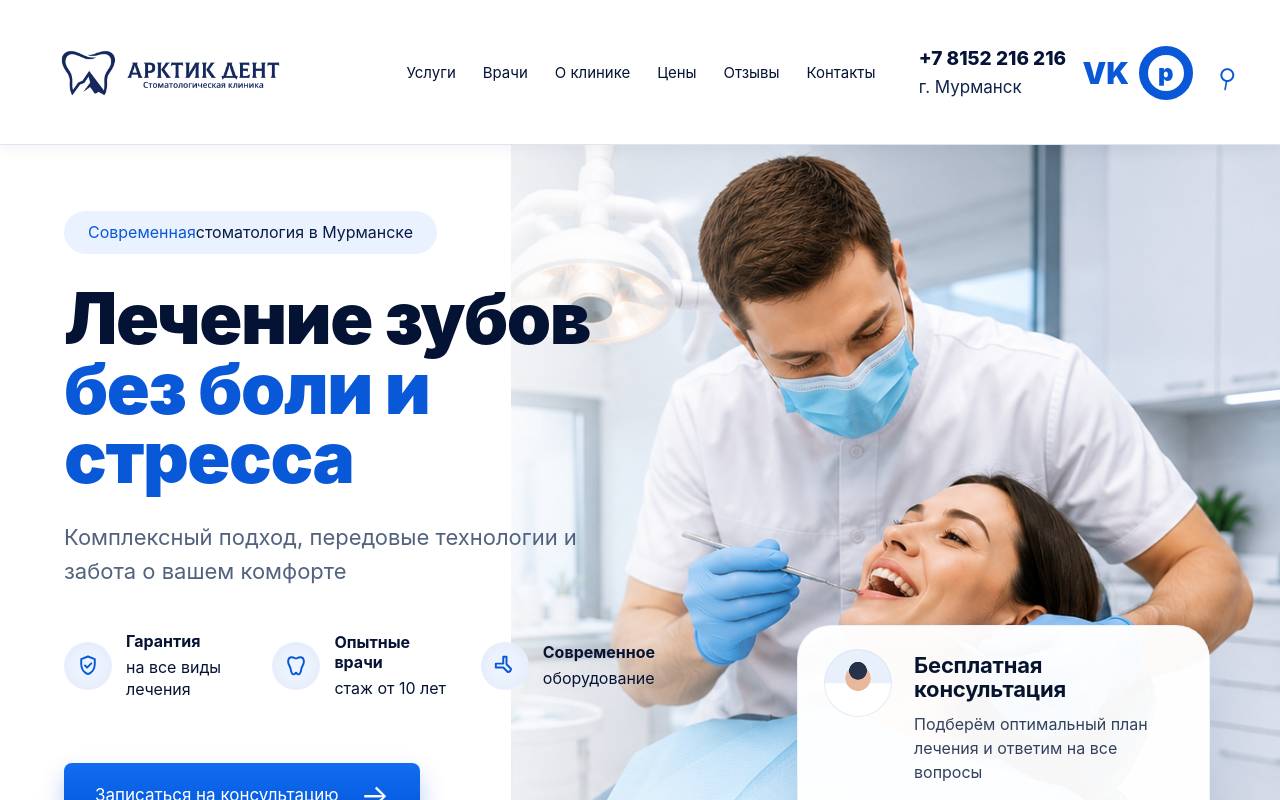
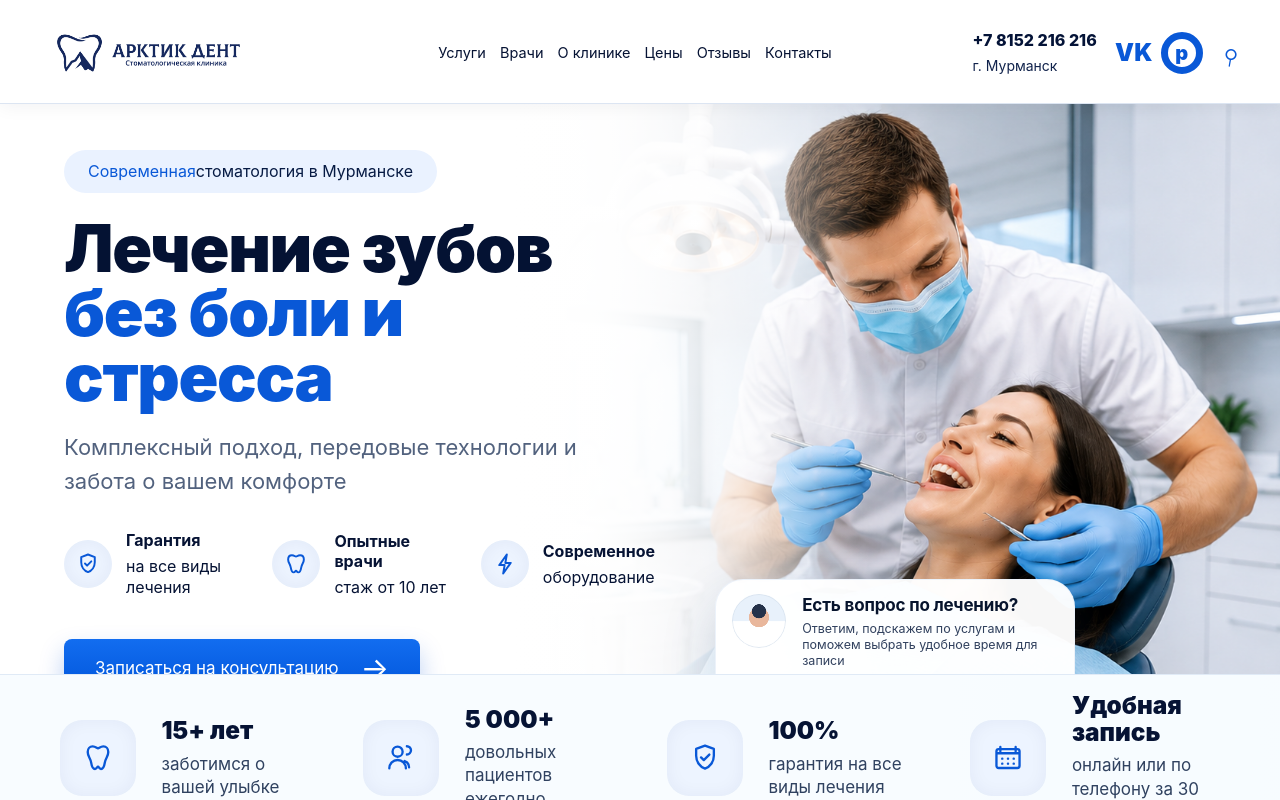
Before and after one commit to SergeyValikov/arcticdent-site, a React (Vite) app: page / in a window 1280 px wide. Shown: the top 800 px of the page. Built offline with nearby package versions, Linux system fonts and the light colour scheme.

Commit message:
Improve ArcticDent responsive hero and header layout

```diff
--- a/src/App.css
+++ b/src/App.css
@@ -1,7 +1,9 @@
 .site-shell {
+  --header-height: clamp(104px, 11.5vh, 122px);
+  --benefits-height: clamp(126px, 14.6vh, 158px);
   width: 100%;
   min-height: 100vh;
-  overflow-x: clip;
+  overflow: visible;
   background:
     linear-gradient(90deg, rgba(255, 255, 255, 0.97) 0%, rgba(255, 255, 255, 0.82) 46%, rgba(241, 247, 255, 0.2) 100%),
     #f4f8fd;
--- a/src/components/Advantages.css
+++ b/src/components/Advantages.css
@@ -2,16 +2,19 @@
   display: grid;
   grid-template-columns: repeat(4, minmax(0, 1fr));
   gap: clamp(22px, 4.2vw, 78px);
-  padding: 40px 60px 38px;
+  align-items: center;
+  height: var(--benefits-height, 148px);
+  min-height: var(--benefits-height, 148px);
+  padding: 18px 60px;
   background: rgba(248, 252, 255, 0.94);
   box-shadow: inset 0 1px 0 rgba(213, 225, 241, 0.65);
 }
 
 .advantage {
   display: grid;
-  grid-template-columns: 98px 1fr;
+  grid-template-columns: clamp(76px, 8.2vh, 90px) 1fr;
   align-items: center;
-  gap: 30px;
+  gap: clamp(18px, 2vw, 26px);
   min-width: 0;
 }
 
@@ -19,17 +22,17 @@
   display: inline-flex;
   align-items: center;
   justify-content: center;
-  width: 98px;
-  height: 98px;
+  width: clamp(76px, 8.2vh, 90px);
+  height: clamp(76px, 8.2vh, 90px);
   color: var(--blue);
   background: #edf4ff;
-  border-radius: 26px;
+  border-radius: 22px;
   box-shadow: inset 0 0 18px rgba(3, 45, 105, 0.05);
 }
 
 .advantage__icon .line-icon {
-  width: 42px;
-  height: 42px;
+  width: clamp(34px, 3.9vh, 40px);
+  height: clamp(34px, 3.9vh, 40px);
   fill: none;
   stroke: currentColor;
   stroke-linecap: round;
@@ -40,7 +43,7 @@
 .advantage h2 {
   margin: 0 0 8px;
   color: #061334;
-  font-size: clamp(24px, 2.1vw, 30px);
+  font-size: clamp(23px, 1.9vw, 28px);
   font-weight: 900;
   line-height: 1.12;
 }
@@ -49,14 +52,15 @@
   max-width: 235px;
   margin: 0;
   color: #304260;
-  font-size: 18px;
-  line-height: 1.45;
+  font-size: 17px;
+  line-height: 1.38;
 }
 
 @media (max-width: 1180px) {
   .advantages {
     grid-template-columns: repeat(2, minmax(0, 1fr));
     gap: 28px;
+    height: auto;
     padding: 34px;
   }
 }
--- a/src/components/Header.css
+++ b/src/components/Header.css
@@ -1,25 +1,32 @@
+.site-header,
 .header {
   position: sticky;
   top: 0;
   z-index: 1000;
+  background: #fff;
+  box-shadow: 0 2px 18px rgba(7, 20, 47, 0.06);
+}
+
+.header {
   display: grid;
-  grid-template-columns: minmax(240px, 330px) minmax(360px, 1fr) max-content max-content;
+  grid-template-columns: 360px minmax(420px, 1fr) 420px;
   align-items: center;
-  gap: clamp(14px, 1.45vw, 22px);
-  min-height: 122px;
-  padding: 22px clamp(22px, 2.6vw, 40px) 20px;
-  background: #fff;
+  column-gap: 24px;
+  height: var(--header-height, 112px);
+  min-height: var(--header-height, 104px);
+  padding: 10px clamp(24px, 2.6vw, 40px);
   border-bottom: 1px solid #dce5f2;
-  box-shadow: 0 2px 18px rgba(7, 20, 47, 0.06);
 }
 
 .header__logo {
   display: inline-flex;
   align-items: center;
+  min-width: 0;
 }
 
-.header__logo img {
-  width: clamp(240px, 21.5vw, 330px);
+.header__logo img,
+.logo img {
+  width: clamp(220px, 18vw, 310px);
   height: auto;
 }
 
@@ -27,25 +34,20 @@
   display: flex;
   align-items: center;
   justify-content: center;
-  gap: clamp(16px, 2.1vw, 34px);
+  gap: 28px;
+  min-width: 0;
   color: #061334;
-  font-size: clamp(15px, 1.12vw, 17px);
+  font-size: 17px;
   line-height: 1.2;
   white-space: nowrap;
 }
 
-.header__nav a,
-.header__phone,
-.header__socials a {
-  transition:
-    color 0.2s ease,
-    transform 0.2s ease;
-}
-
-.header__nav a:hover,
-.header__phone:hover,
-.header__socials a:hover {
-  color: var(--blue);
+.header__actions {
+  display: flex;
+  align-items: center;
+  justify-content: flex-end;
+  gap: 32px;
+  min-width: 0;
 }
 
 .header__contacts {
@@ -73,6 +75,7 @@
   align-items: center;
   justify-content: flex-end;
   gap: 12px;
+  flex: 0 0 auto;
 }
 
 .header__socials a {
@@ -86,6 +89,20 @@
   font-weight: 900;
   line-height: 1;
   text-transform: uppercase;
+  transition:
+    color 0.2s ease,
+    transform 0.2s ease;
+}
+
+.header__nav a,
+.header__phone {
+  transition: color 0.2s ease;
+}
+
+.header__nav a:hover,
+.header__phone:hover,
+.header__socials a:hover {
+  color: var(--blue);
 }
 
 .header__socials a:nth-child(2) {
@@ -102,99 +119,156 @@
   transform: rotate(-35deg);
 }
 
-@media (min-width: 901px) {
+@media (max-width: 1440px) {
   .header {
-    min-width: 0;
+    grid-template-columns: 340px minmax(390px, 1fr) 380px;
+    column-gap: 20px;
+  }
+
+  .header__nav {
+    gap: 22px;
+    font-size: 16px;
+  }
+
+  .header__actions {
+    gap: 26px;
+  }
+
+  .header__phone {
+    font-size: 18px;
+  }
+
+  .header__city {
+    font-size: 15px;
+  }
+
+  .header__socials {
+    gap: 10px;
+  }
+
+  .header__socials a {
+    width: 38px;
+    height: 38px;
+    font-size: 27px;
+  }
+
+  .header__socials a:nth-child(2) {
+    width: 48px;
+    height: 48px;
+    border-width: 8px;
+    font-size: 22px;
+  }
+
+  .header__socials a:nth-child(3) {
+    font-size: 36px;
   }
 }
 
-@media (max-width: 1100px) and (min-width: 901px) {
+@media (max-width: 1280px) {
   .header {
-    grid-template-columns: 220px 1fr auto;
-    gap: 16px;
-    min-height: 104px;
-  }
-
-  .header__logo img {
-    width: 220px;
+    grid-template-columns: 320px minmax(360px, 1fr) 330px;
+    column-gap: 16px;
   }
 
   .header__nav {
     gap: 14px;
-    font-size: 15px;
+    font-size: 14.5px;
   }
 
-  .header__socials {
-    display: none;
+  .header__actions {
+    gap: 20px;
+  }
+
+  .header__phone {
+    font-size: 16px;
+  }
+
+  .header__city {
+    font-size: 14px;
+  }
+
+  .header__socials a {
+    width: 34px;
+    height: 34px;
+    font-size: 24px;
+  }
+
+  .header__socials a:nth-child(2) {
+    width: 42px;
+    height: 42px;
+    border-width: 7px;
+    font-size: 20px;
+  }
+
+  .header__socials a:nth-child(3) {
+    font-size: 32px;
   }
 }
 
-@media (max-width: 900px) {
+@media (max-width: 1100px) {
   .header {
-    grid-template-columns: 260px 1fr auto;
-    gap: 18px;
-    min-height: 104px;
-    padding: 18px 26px;
+    grid-template-columns: 260px minmax(330px, 1fr) max-content;
+    column-gap: 14px;
+    min-height: 92px;
+    padding: 12px 20px;
   }
 
-  .header__logo img {
-    width: 260px;
+  .header__logo img,
+  .logo img {
+    width: clamp(220px, 24vw, 260px);
   }
 
   .header__nav {
-    gap: 18px;
-    font-size: 16px;
+    gap: 10px;
+    font-size: 13.5px;
+  }
+
+  .header__actions {
+    gap: 0;
   }
 
   .header__socials {
     display: none;
   }
 
+  .header__contacts {
+    justify-items: end;
+  }
+
   .header__phone {
-    font-size: 18px;
+    font-size: 15px;
+  }
+
+  .header__city {
+    font-size: 13px;
   }
 }
 
-@media (max-width: 840px) {
+@media (max-width: 900px) {
   .header {
     grid-template-columns: 1fr auto;
-    align-items: start;
-    min-height: auto;
-    padding: 16px 18px;
+    gap: 14px;
+    height: auto;
+    min-height: 82px;
+    padding: 14px 18px;
   }
 
-  .header__logo img {
-    width: 220px;
+  .header__logo img,
+  .logo img {
+    width: clamp(220px, 48vw, 260px);
   }
 
-  .header__nav {
-    grid-column: 1 / -1;
-    justify-content: flex-start;
-    gap: 8px;
-    overflow-x: auto;
-    padding: 8px 2px 2px;
-    scrollbar-width: none;
-  }
-
-  .header__nav::-webkit-scrollbar {
+  .header__nav,
+  .header__socials {
     display: none;
   }
 
-  .header__nav a {
-    flex: 0 0 auto;
-    padding: 8px 12px;
-    border-radius: 999px;
-    background: #eef5ff;
+  .header__phone {
+    font-size: 14px;
   }
 
-  .header__contacts {
-    justify-items: end;
-    gap: 5px;
-  }
-
-  .header__phone,
   .header__city {
-    font-size: 14px;
+    font-size: 13px;
   }
 }
 
--- a/src/components/Header.jsx
+++ b/src/components/Header.jsx
@@ -17,6 +17,7 @@ export default function Header() {
         ))}
       </nav>
 
+      <div className="header__actions">
         <div className="header__contacts">
           <a className="header__phone" href="tel:+78152216216">
             +7 8152 216 216
@@ -35,6 +36,7 @@ export default function Header() {
             <span>⌕</span>
           </a>
         </div>
+      </div>
     </header>
   )
 }
--- a/src/components/Hero.css
+++ b/src/components/Hero.css
@@ -1,6 +1,7 @@
 .hero-section {
   position: relative;
-  min-height: 676px;
+  height: calc(100vh - var(--header-height, 104px) - var(--benefits-height, 148px));
+  min-height: 560px;
   overflow: hidden;
   background: #ffffff;
 }
@@ -9,7 +10,8 @@
   position: relative;
   display: grid;
   grid-template-columns: minmax(610px, 51.5%) 1fr;
-  min-height: 676px;
+  height: 100%;
+  min-height: 0;
   max-width: 1536px;
   margin: 0 auto;
 }
@@ -17,14 +19,14 @@
 .hero-section__copy {
   position: relative;
   z-index: 3;
-  padding: 66px 0 78px 64px;
+  padding: clamp(42px, 5.8vh, 60px) 0 clamp(42px, 5.8vh, 60px) 64px;
 }
 
 .hero-section__eyebrow {
   display: inline-flex;
   align-items: center;
   min-height: 43px;
-  margin: 0 0 30px;
+  margin: 0 0 clamp(20px, 2.8vh, 28px);
   padding: 0 24px;
   color: #071b44;
   background: #eaf2ff;
@@ -41,7 +43,7 @@
   max-width: 690px;
   margin: 0;
   color: #041233;
-  font-size: clamp(58px, 5.55vw, 76px);
+  font-size: clamp(54px, 5.15vw, 72px);
   font-weight: 900;
   line-height: 0.98;
   letter-spacing: -0.02em;
@@ -54,7 +56,7 @@
 
 .hero-section__lead {
   max-width: 575px;
-  margin: 27px 0 0;
+  margin: clamp(18px, 2.5vh, 24px) 0 0;
   color: #52627e;
   font-size: 22px;
   line-height: 1.55;
@@ -65,7 +67,7 @@
   grid-template-columns: repeat(3, minmax(150px, 1fr));
   gap: 30px;
   max-width: 690px;
-  margin-top: 43px;
+  margin-top: clamp(28px, 4vh, 38px);
 }
 
 .trust-item {
@@ -117,14 +119,14 @@
   display: flex;
   flex-wrap: wrap;
   gap: 26px;
-  margin-top: 63px;
+  margin-top: clamp(34px, 5vh, 48px);
 }
 
 .button {
   display: inline-flex;
   align-items: center;
   justify-content: center;
-  min-height: 64px;
+  min-height: 58px;
   border-radius: var(--radius);
   font-size: 17px;
   line-height: 1.2;
@@ -188,6 +190,18 @@
   background: #ffffff;
 }
 
+.hero-photo::before {
+  content: "";
+  position: absolute;
+  z-index: 2;
+  top: 0;
+  bottom: 0;
+  left: 0;
+  width: clamp(250px, 28vw, 400px);
+  pointer-events: none;
+  background: linear-gradient(90deg, #fff 0%, rgba(255, 255, 255, 0.94) 25%, rgba(255, 255, 255, 0.65) 55%, rgba(255, 255, 255, 0) 100%);
+}
+
 .hero-photo__image {
   position: absolute;
   top: 0;
@@ -199,16 +213,18 @@
 }
 
 .consult-card {
-  position: sticky;
-  top: 148px;
-  z-index: 4;
+  position: absolute;
+  left: clamp(24px, 8vw, 96px);
+  right: auto;
+  bottom: clamp(96px, 12vh, 150px);
+  top: auto;
+  z-index: 5;
   display: grid;
-  grid-template-columns: 68px 1fr;
-  gap: 22px;
-  width: 413px;
-  min-height: 170px;
-  margin: 480px 70px 0 auto;
-  padding: 23px 26px 22px;
+  grid-template-columns: 60px 1fr;
+  gap: 18px;
+  width: 440px;
+  margin: 0;
+  padding: 20px 22px 19px;
   background: rgba(255, 255, 255, 0.97);
   border: 1px solid rgba(236, 242, 250, 0.96);
   border-radius: 34px;
@@ -216,8 +232,8 @@
 }
 
 .consult-card__avatar {
-  width: 68px;
-  height: 68px;
+  width: 60px;
+  height: 60px;
   border-radius: 50%;
   background:
     radial-gradient(circle at 50% 32%, #25324a 0 15%, transparent 16%),
@@ -228,9 +244,9 @@
 }
 
 .consult-card h2 {
-  margin: 4px 0 10px;
+  margin: 2px 0 8px;
   color: #07142d;
-  font-size: 22px;
+  font-size: 21px;
   line-height: 1.1;
   letter-spacing: -0.01em;
 }
@@ -238,72 +254,227 @@
 .consult-card p {
   margin: 0;
   color: #31415e;
-  font-size: 16px;
-  line-height: 1.5;
+  font-size: 15px;
+  line-height: 1.38;
 }
 
 .consult-card a {
   display: inline-flex;
   align-items: center;
   gap: 12px;
-  margin-top: 15px;
+  margin-top: 12px;
   color: var(--blue);
-  font-size: 16px;
+  font-size: 15px;
   font-weight: 500;
 }
 
-@media (max-width: 900px) {
+@media (max-width: 1440px) {
+  .consult-card {
+    left: clamp(22px, 6vw, 72px);
+    bottom: clamp(108px, 13vh, 150px);
+    grid-template-columns: 54px 1fr;
+    gap: 16px;
+    width: 390px;
+    padding: 16px 18px 15px;
+    border-radius: 28px;
+  }
+
+  .consult-card__avatar {
+    width: 54px;
+    height: 54px;
+  }
+
+  .consult-card h2 {
+    margin-bottom: 6px;
+    font-size: 18px;
+  }
+
+  .consult-card p {
+    font-size: 13px;
+    line-height: 1.32;
+  }
+
+  .consult-card a {
+    margin-top: 9px;
+    font-size: 14px;
+  }
+}
+
+@media (max-width: 1280px) {
+  .consult-card {
+    left: clamp(20px, 5vw, 56px);
+    bottom: clamp(118px, 14vh, 156px);
+    width: 360px;
+    padding: 14px 16px;
+  }
+
+  .consult-card h2 {
+    font-size: 17px;
+  }
+
+  .consult-card p {
+    font-size: 12.5px;
+    line-height: 1.3;
+  }
+
+  .consult-card a {
+    margin-top: 8px;
+    font-size: 13.5px;
+  }
+}
+
+@media (max-width: 1200px) and (min-width: 1025px) {
+  .hero-section__content {
+    grid-template-columns: minmax(500px, 50%) minmax(0, 1fr);
+  }
+
+  .hero-section__copy {
+    padding: 52px 0 64px 40px;
+  }
+
+  .hero-section h1 {
+    max-width: 560px;
+    font-size: clamp(50px, 5.2vw, 62px);
+  }
+
+  .hero-section__lead {
+    max-width: 510px;
+    font-size: 20px;
+  }
+
+  .hero-section__trust {
+    grid-template-columns: repeat(3, minmax(118px, 1fr));
+    gap: 14px;
+    max-width: 560px;
+    margin-top: 32px;
+  }
+
+  .trust-item {
+    grid-template-columns: 42px 1fr;
+    gap: 10px;
+  }
+
+  .trust-item__icon {
+    width: 42px;
+    height: 42px;
+  }
+
+  .trust-item strong,
+  .trust-item p {
+    font-size: 14px;
+  }
+
+  .hero-section__actions {
+    gap: 14px;
+    margin-top: 38px;
+  }
+
+  .button {
+    min-height: 58px;
+    font-size: 15px;
+  }
+
+  .button--primary {
+    min-width: 270px;
+    padding: 0 24px;
+  }
+
+  .button--ghost {
+    min-width: 250px;
+    padding: 0 18px;
+  }
+
+  .consult-card {
+    width: min(350px, calc(100% - clamp(20px, 5vw, 56px) - 18px));
+  }
+}
+
+@media (max-width: 1024px) {
   .hero-section,
   .hero-section__content {
     min-width: 0;
   }
 
   .hero-section {
+    height: auto;
     min-height: auto;
   }
 
   .hero-section__content {
-    display: block;
+    display: flex;
+    flex-direction: column;
+    height: auto;
     min-height: auto;
+    max-width: none;
   }
 
   .hero-section__copy {
-    padding: 42px 22px 28px;
+    padding: 54px clamp(22px, 5vw, 56px) 34px;
   }
 
   .hero-section h1 {
     max-width: 630px;
-    font-size: clamp(42px, 10vw, 64px);
+    font-size: clamp(46px, 6.4vw, 68px);
   }
 
   .hero-section__lead {
+    max-width: 620px;
     font-size: 20px;
   }
 
   .hero-section__trust {
     grid-template-columns: repeat(3, 1fr);
-    max-width: none;
+    gap: 18px;
+    max-width: 760px;
+    margin-top: 32px;
+  }
+
+  .hero-section__actions {
+    gap: 16px;
+    margin-top: 36px;
+  }
+
+  .button--primary,
+  .button--ghost {
+    flex: 1 1 280px;
+    min-width: 0;
+    max-width: 360px;
   }
 
   .hero-section__visual {
-    min-height: 420px;
+    position: relative;
+    display: block;
+    min-height: clamp(420px, 56vw, 560px);
+    overflow: hidden;
   }
 
   .hero-photo {
+    position: absolute;
     inset: 0;
+    width: 100%;
+    height: 100%;
+  }
+
+  .hero-photo__image {
+    inset: 0;
+    width: 100%;
+    height: 100%;
+    object-fit: cover;
+    object-position: center right;
   }
 
   .consult-card {
-    position: relative;
-    top: auto;
-    width: min(413px, calc(100% - 40px));
-    margin: 232px 20px 18px auto;
+    top: clamp(44px, 8vw, 96px);
+    bottom: auto;
+    width: min(360px, 42vw);
+    max-width: calc(100% - 48px);
+    padding: 15px 17px;
   }
 }
 
-@media (max-width: 620px) {
+@media (max-width: 768px) {
   .hero-section__copy {
-    padding-top: 32px;
+    padding: 32px 18px 28px;
   }
 
   .hero-section__eyebrow {
@@ -313,7 +484,9 @@
   }
 
   .hero-section h1 {
-    font-size: clamp(38px, 12vw, 54px);
+    max-width: 100%;
+    font-size: clamp(36px, 10.6vw, 54px);
+    line-height: 1.02;
   }
 
   .hero-section__lead {
@@ -337,16 +510,22 @@
   }
 
   .hero-section__visual {
-    min-height: 390px;
+    min-height: clamp(340px, 72vw, 460px);
   }
 
   .hero-photo {
-    right: -176px;
+    height: 100%;
+  }
+
+  .hero-photo__image {
+    object-position: 70% center;
   }
 
   .consult-card {
     grid-template-columns: 54px 1fr;
     gap: 15px;
+    top: clamp(28px, 7vw, 54px);
+    width: min(340px, calc(100% - 36px));
     padding: 18px;
     border-radius: 24px;
   }
--- a/src/components/Hero.jsx
+++ b/src/components/Hero.jsx
@@ -13,7 +13,8 @@ export default function Hero() {
       <div className="hero-section__content">
         <div className="hero-section__copy">
           <p className="hero-section__eyebrow">
-            <span>Современная</span> стоматология в Мурманске
+            <span>Современная</span>
+            {' стоматология в Мурманске'}
           </p>
 
           <h1 id="hero-title">
@@ -58,10 +59,10 @@ export default function Hero() {
           <aside className="consult-card">
             <span className="consult-card__avatar" />
             <div>
-              <h2>Бесплатная консультация</h2>
-              <p>Подберём оптимальный план лечения и ответим на все вопросы</p>
+              <h2>Есть вопрос по лечению?</h2>
+              <p>Ответим, подскажем по услугам и поможем выбрать удобное время для записи</p>
               <a href="#free-consultation">
-                Записаться бесплатно <span aria-hidden="true">→</span>
+                Задать вопрос <span aria-hidden="true">→</span>
               </a>
             </div>
           </aside>
--- a/src/components/Icon.jsx
+++ b/src/components/Icon.jsx
@@ -6,7 +6,7 @@ const icons = {
     <path d="M8.22 3.85c1.15 0 2.08.5 2.86.98.58.35 1.26.35 1.84 0 .78-.48 1.71-.98 2.86-.98 2.04 0 3.48 1.64 3.48 3.92 0 1.58-.52 2.82-1.2 4.08-.54 1-1.06 2.14-1.31 3.72-.32 2.08-1.06 4.18-2.64 4.18-1.26 0-1.4-1.55-2.11-1.55s-.85 1.55-2.11 1.55c-1.58 0-2.32-2.1-2.64-4.18-.25-1.58-.77-2.72-1.31-3.72-.68-1.26-1.2-2.5-1.2-4.08 0-2.28 1.44-3.92 3.48-3.92Z" />
   ),
   tool: (
-    <path d="M13.4 3.5v6.9l4.1 4.1a3.02 3.02 0 0 1-3 3l-4.1-4.1H3.5V9.8h6.9V3.5h3Z" />
+    <path d="M13.65 3.2 6.75 13h4.9l-1.3 7.8 6.9-9.8h-4.9l1.3-7.8Z" />
   ),
   people: (
     <path d="M9.6 11.1a3.55 3.55 0 1 0 0-7.1 3.55 3.55 0 0 0 0 7.1Zm-5.85 8.15a5.85 5.85 0 0 1 11.7 0m.7-9.75a2.9 2.9 0 1 0 0-5.8m1.55 14.9a4.7 4.7 0 0 0-3.15-4.44" />
--- a/src/index.css
+++ b/src/index.css
@@ -26,6 +26,7 @@
 
 html {
   min-width: 320px;
+  overflow-x: clip;
   background: var(--surface-soft);
 }
 
@@ -33,6 +34,7 @@ body {
   min-width: 320px;
   min-height: 100vh;
   margin: 0;
+  overflow-x: clip;
 }
 
 body,
@@ -54,4 +56,5 @@ img {
 
 #root {
   min-height: 100vh;
+  overflow-x: visible;
 }
```
Lines whose indentation alone changed are shown as unchanged.
